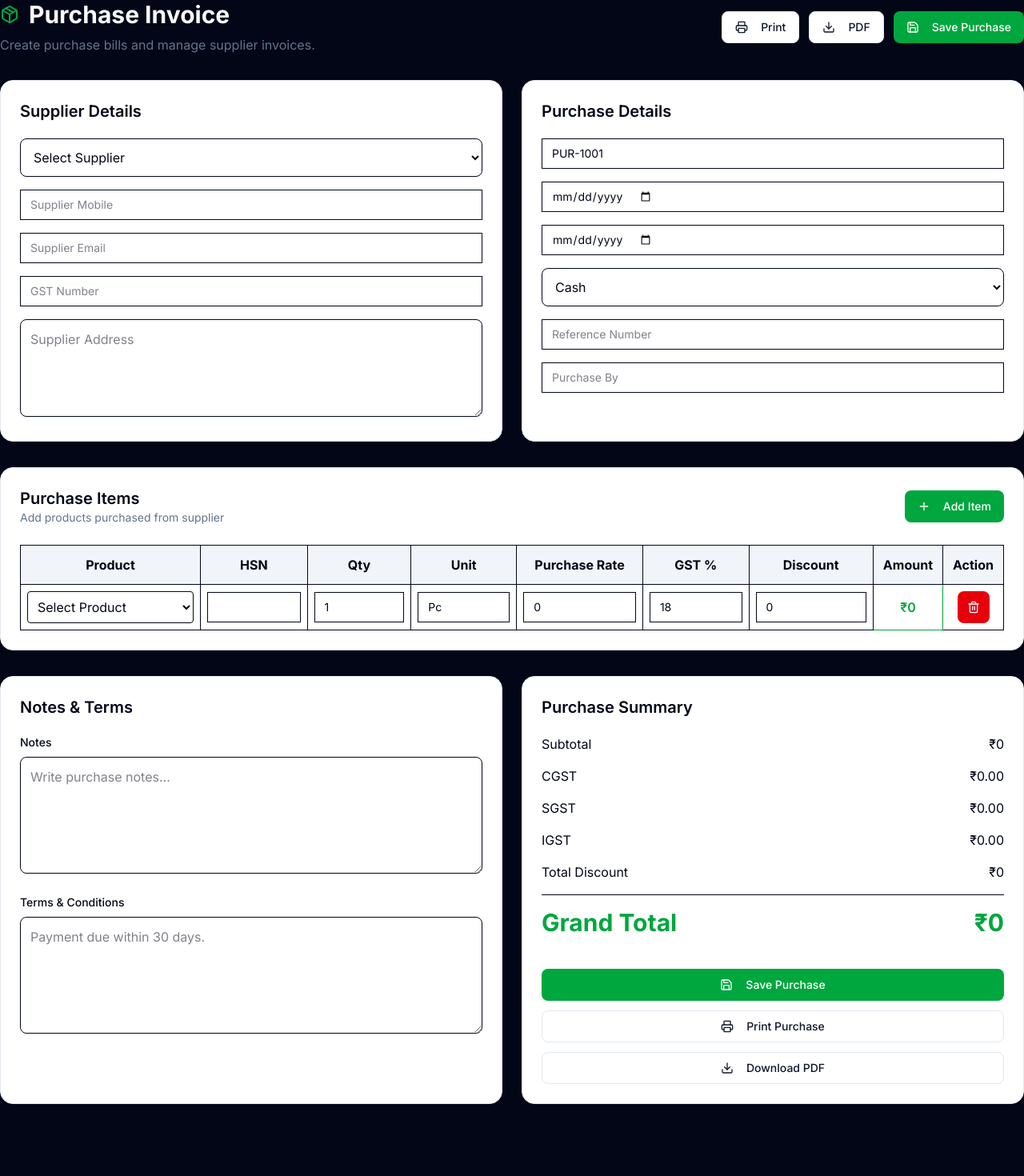
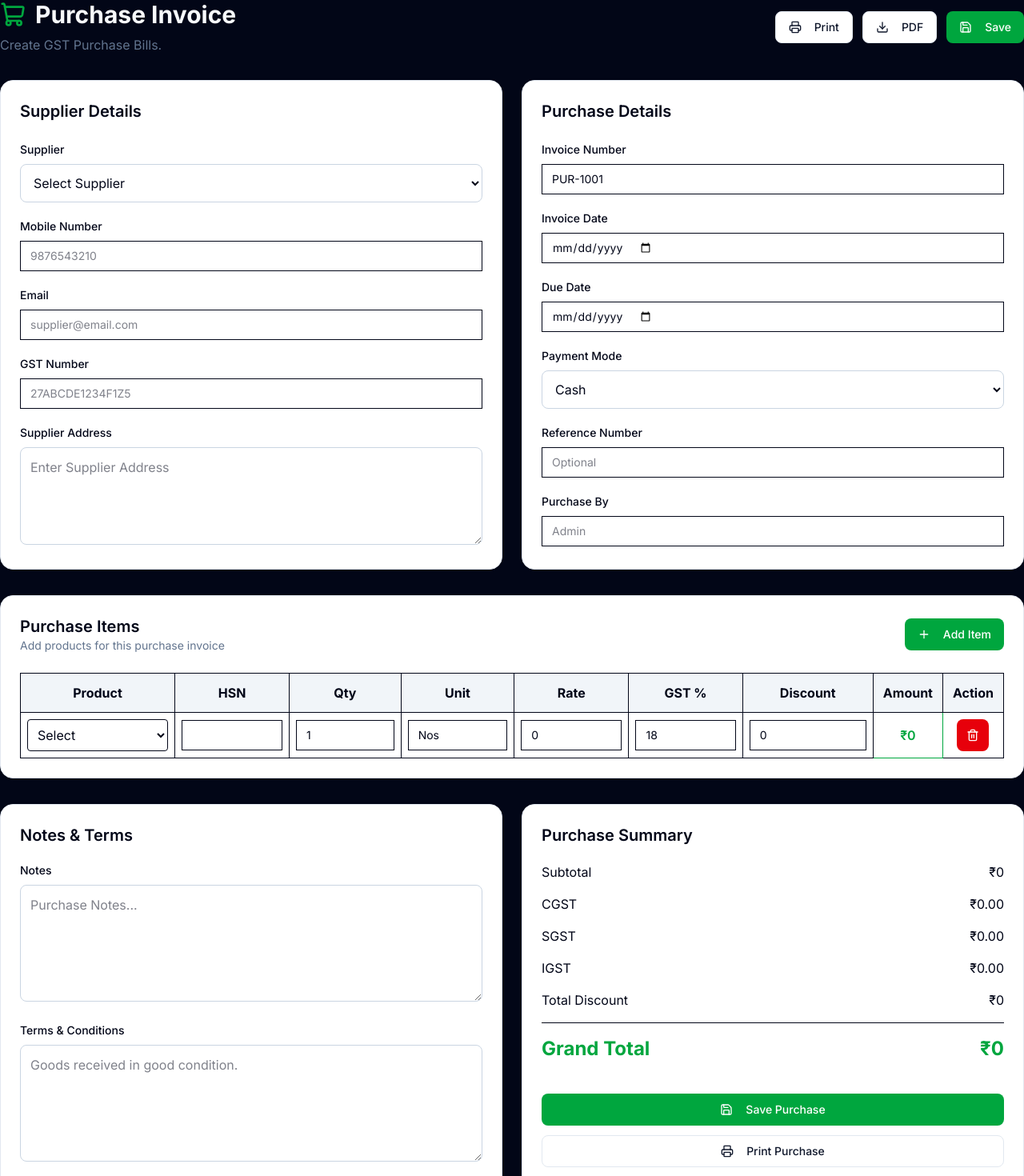
Before and after one commit to Kesarkarale/LedgerFlow, a Next.js app: page /purchase in a window 1280 px wide. Shown: the top 1470 px of the page at 80% size. Before the commit the page ends 1380 px from the top, so only its background shows below. Built offline with nearby package versions, Linux system fonts and the light colour scheme.

Commit message:
Update page.tsx

```diff
--- a/src/app/purchase/page.tsx
+++ b/src/app/purchase/page.tsx
@@ -2,12 +2,12 @@
 
 import { useMemo, useState } from "react";
 import {
-  Package,
+  ShoppingCart,
   Plus,
-  Trash2,
   Save,
   Printer,
   Download,
+  Trash2,
 } from "lucide-react";
 
 import { Card } from "@/components/ui/card";
@@ -27,39 +27,40 @@ type PurchaseItem = {
 
 const suppliers = [
   "ABC Suppliers",
-  "Tech Distributors",
-  "Shree Electronics",
-  "Global Traders",
+  "Sai Traders",
+  "Om Enterprises",
+  "Shree Distributors",
 ];
 
-const products = [
+const productList = [
   {
     name: "HP Laptop",
     hsn: "8471",
-    rate: 48000,
+    rate: 45000,
     gst: 18,
-    unit: "Pc",
+    unit: "Nos",
   },
   {
     name: "Dell Mouse",
     hsn: "8471",
-    rate: 450,
+    rate: 420,
     gst: 18,
-    unit: "Pc",
+    unit: "Nos",
   },
   {
     name: "Keyboard",
     hsn: "8471",
     rate: 700,
     gst: 18,
-    unit: "Pc",
+    unit: "Nos",
   },
 ];
 
 export default function PurchasePage() {
 
+  const [invoiceNo] = useState("PUR-1001");
   const [supplier, setSupplier] = useState("");
-  const [purchaseDate, setPurchaseDate] = useState("");
+  const [invoiceDate, setInvoiceDate] = useState("");
   const [paymentMode, setPaymentMode] = useState("Cash");
   const [notes, setNotes] = useState("");
 
@@ -69,28 +70,31 @@ export default function PurchasePage() {
       product: "",
       hsn: "",
       qty: 1,
-      unit: "Pc",
+      unit: "Nos",
       rate: 0,
       gst: 18,
       discount: 0,
     },
   ]);
 
-  const updateItem = (
+  function updateItem(
     id: number,
     key: keyof PurchaseItem,
-    value: string | number
-  ) => {
+    value: any
+  ) {
     setItems((prev) =>
       prev.map((item) =>
         item.id === id
-          ? { ...item, [key]: value }
+          ? {
+              ...item,
+              [key]: value,
+            }
           : item
       )
     );
-  };
+  }
 
-  const addItem = () => {
+  function addItem() {
     setItems((prev) => [
       ...prev,
       {
@@ -98,41 +102,49 @@ export default function PurchasePage() {
         product: "",
         hsn: "",
         qty: 1,
-        unit: "Pc",
+        unit: "Nos",
         rate: 0,
         gst: 18,
         discount: 0,
       },
     ]);
-  };
+  }
 
-  const removeItem = (id: number) => {
+  function removeItem(id: number) {
     setItems((prev) =>
       prev.filter((item) => item.id !== id)
     );
-  };
+  }
 
   const subtotal = useMemo(() => {
-    return items.reduce((sum, item) => {
-      return sum + item.qty * item.rate - item.discount;
-    }, 0);
+    return items.reduce(
+      (sum, item) =>
+        sum +
+        item.qty * item.rate -
+        item.discount,
+      0
+    );
   }, [items]);
 
   const gstAmount = useMemo(() => {
     return items.reduce((sum, item) => {
       const amount =
-        item.qty * item.rate - item.discount;
+        item.qty * item.rate -
+        item.discount;
 
-      return sum + (amount * item.gst) / 100;
+      return (
+        sum +
+        (amount * item.gst) / 100
+      );
     }, 0);
   }, [items]);
 
-  const grandTotal = subtotal + gstAmount;
+  const grandTotal =
+    subtotal + gstAmount;
 
   return (
+
 <div className="space-y-8">
-
-      {/* Header */}
 
 <div className="flex items-center justify-between">
 
@@ -140,14 +152,16 @@ export default function PurchasePage() {
 
 <h1 className="flex items-center gap-3 text-3xl font-bold">
 
-            <Package className="text-green-600" />
+<ShoppingCart className="h-8 w-8 text-green-600"/>
 
 Purchase Invoice
 
 </h1>
 
 <p className="mt-2 text-slate-500">
-            Create purchase bills and manage supplier invoices.
+
+Create GST Purchase Bills.
+
 </p>
 
 </div>
@@ -174,7 +188,7 @@ export default function PurchasePage() {
 
 <Save className="mr-2 h-4 w-4"/>
 
-            Save Purchase
+Save
 
 </Button>
 
@@ -182,24 +196,29 @@ export default function PurchasePage() {
 
 </div>
 
-      {/* Supplier & Purchase Details */}
-
 <div className="grid gap-6 lg:grid-cols-2">
+        {/* ================= Supplier Details ================= */}
 
       <Card className="p-6">
 
-          <h2 className="mb-5 text-xl font-semibold">
+        <h2 className="mb-6 text-xl font-semibold">
+
           Supplier Details
+
         </h2>
 
-          <div className="space-y-4">
+        <div className="space-y-5">
+
+          <div>
+
+            <label className="mb-2 block text-sm font-medium">
+              Supplier
+            </label>
 
             <select
               value={supplier}
-              onChange={(e) =>
-                setSupplier(e.target.value)
-              }
-              className="w-full rounded-lg border p-3"
+              onChange={(e) => setSupplier(e.target.value)}
+              className="w-full rounded-lg border border-slate-300 p-3 outline-none focus:border-green-600"
             >
 
               <option value="">
@@ -219,51 +238,119 @@ export default function PurchasePage() {
 
             </select>
 
-            <Input placeholder="Supplier Mobile"/>
+          </div>
 
-            <Input placeholder="Supplier Email"/>
+          <div>
 
-            <Input placeholder="GST Number"/>
+            <label className="mb-2 block text-sm font-medium">
+              Mobile Number
+            </label>
+
+            <Input placeholder="9876543210" />
+
+          </div>
+
+          <div>
+
+            <label className="mb-2 block text-sm font-medium">
+              Email
+            </label>
+
+            <Input placeholder="supplier@email.com" />
+
+          </div>
+
+          <div>
+
+            <label className="mb-2 block text-sm font-medium">
+              GST Number
+            </label>
+
+            <Input placeholder="27ABCDE1234F1Z5" />
+
+          </div>
+
+          <div>
+
+            <label className="mb-2 block text-sm font-medium">
+              Supplier Address
+            </label>
 
             <textarea
               rows={4}
-              placeholder="Supplier Address"
-              className="w-full rounded-lg border p-3"
+              placeholder="Enter Supplier Address"
+              className="w-full rounded-lg border border-slate-300 p-3 outline-none focus:border-green-600"
             />
+
+          </div>
 
         </div>
 
       </Card>
 
+      {/* ================= Purchase Details ================= */}
+
       <Card className="p-6">
 
-          <h2 className="mb-5 text-xl font-semibold">
+        <h2 className="mb-6 text-xl font-semibold">
+
           Purchase Details
+
         </h2>
 
-          <div className="space-y-4">
+        <div className="space-y-5">
+
+          <div>
+
+            <label className="mb-2 block text-sm font-medium">
+              Invoice Number
+            </label>
 
             <Input
-              value="PUR-1001"
+              value={invoiceNo}
               readOnly
             />
 
+          </div>
+
+          <div>
+
+            <label className="mb-2 block text-sm font-medium">
+              Invoice Date
+            </label>
+
             <Input
               type="date"
-              value={purchaseDate}
-              onChange={(e)=>
-                setPurchaseDate(e.target.value)
+              value={invoiceDate}
+              onChange={(e) =>
+                setInvoiceDate(e.target.value)
               }
             />
 
-            <Input type="date"/>
+          </div>
+
+          <div>
+
+            <label className="mb-2 block text-sm font-medium">
+              Due Date
+            </label>
+
+            <Input type="date" />
+
+          </div>
+
+          <div>
+
+            <label className="mb-2 block text-sm font-medium">
+              Payment Mode
+            </label>
 
             <select
               value={paymentMode}
-              onChange={(e)=>
+              onChange={(e) =>
                 setPaymentMode(e.target.value)
               }
-              className="w-full rounded-lg border p-3"
+              className="w-full rounded-lg border border-slate-300 p-3 outline-none focus:border-green-600"
             >
 
               <option>Cash</option>
@@ -274,9 +361,27 @@ export default function PurchasePage() {
 
             </select>
 
-            <Input placeholder="Reference Number"/>
+          </div>
 
-            <Input placeholder="Purchase By"/>
+          <div>
+
+            <label className="mb-2 block text-sm font-medium">
+              Reference Number
+            </label>
+
+            <Input placeholder="Optional" />
+
+          </div>
+
+          <div>
+
+            <label className="mb-2 block text-sm font-medium">
+              Purchase By
+            </label>
+
+            <Input placeholder="Admin" />
+
+          </div>
 
         </div>
 
@@ -292,11 +397,15 @@ export default function PurchasePage() {
           <div>
 
             <h2 className="text-xl font-semibold">
+
               Purchase Items
+
             </h2>
 
             <p className="text-sm text-slate-500">
-              Add products purchased from supplier
+
+              Add products for this purchase invoice
+
             </p>
 
           </div>
@@ -305,28 +414,39 @@ export default function PurchasePage() {
             onClick={addItem}
             className="bg-green-600 hover:bg-green-700"
           >
-            <Plus className="mr-2 h-4 w-4" />
+
+            <Plus className="mr-2 h-4 w-4"/>
+
             Add Item
+
           </Button>
 
         </div>
 
         <div className="overflow-x-auto">
 
-          <table className="min-w-full border rounded-lg">
+          <table className="min-w-full border">
 
             <thead className="bg-slate-100">
 
               <tr>
 
                 <th className="border p-3">Product</th>
+
                 <th className="border p-3">HSN</th>
+
                 <th className="border p-3">Qty</th>
+
                 <th className="border p-3">Unit</th>
-                <th className="border p-3">Purchase Rate</th>
+
+                <th className="border p-3">Rate</th>
+
                 <th className="border p-3">GST %</th>
+
                 <th className="border p-3">Discount</th>
+
                 <th className="border p-3">Amount</th>
+
                 <th className="border p-3">Action</th>
 
               </tr>
@@ -352,8 +472,10 @@ export default function PurchasePage() {
                         onChange={(e) => {
 
                           const selected =
-                            products.find(
-                              p => p.name === e.target.value
+                            productList.find(
+                              (p) =>
+                                p.name ===
+                                e.target.value
                             );
 
                           updateItem(
@@ -364,28 +486,51 @@ export default function PurchasePage() {
 
                           if (selected) {
 
-                            updateItem(item.id, "hsn", selected.hsn);
-                            updateItem(item.id, "rate", selected.rate);
-                            updateItem(item.id, "gst", selected.gst);
-                            updateItem(item.id, "unit", selected.unit);
+                            updateItem(
+                              item.id,
+                              "hsn",
+                              selected.hsn
+                            );
+
+                            updateItem(
+                              item.id,
+                              "rate",
+                              selected.rate
+                            );
+
+                            updateItem(
+                              item.id,
+                              "gst",
+                              selected.gst
+                            );
+
+                            updateItem(
+                              item.id,
+                              "unit",
+                              selected.unit
+                            );
 
                           }
 
                         }}
-                        className="w-52 rounded border p-2"
+                        className="w-44 rounded border p-2"
                       >
 
                         <option value="">
-                          Select Product
+
+                          Select
+
                         </option>
 
-                        {products.map((p) => (
+                        {productList.map((p) => (
 
                           <option
                             key={p.name}
                             value={p.name}
                           >
+
                             {p.name}
+
                           </option>
 
                         ))}
@@ -492,7 +637,7 @@ export default function PurchasePage() {
                         }
                       >
 
-                        <Trash2 className="h-4 w-4" />
+                        <Trash2 className="h-4 w-4"/>
 
                       </Button>
 
@@ -511,7 +656,7 @@ export default function PurchasePage() {
         </div>
 
       </Card>
-            {/* ================= Summary ================= */}
+        {/* ================= Notes & Summary ================= */}
 
       <div className="grid gap-6 lg:grid-cols-2">
 
@@ -535,8 +680,8 @@ export default function PurchasePage() {
                 rows={5}
                 value={notes}
                 onChange={(e) => setNotes(e.target.value)}
-                placeholder="Write purchase notes..."
-                className="w-full rounded-lg border p-3"
+                placeholder="Purchase Notes..."
+                className="w-full rounded-lg border border-slate-300 p-3"
               />
 
             </div>
@@ -549,8 +694,8 @@ export default function PurchasePage() {
 
               <textarea
                 rows={5}
-                placeholder="Payment due within 30 days."
-                className="w-full rounded-lg border p-3"
+                placeholder="Goods received in good condition."
+                className="w-full rounded-lg border border-slate-300 p-3"
               />
 
             </div>
@@ -559,7 +704,7 @@ export default function PurchasePage() {
 
         </Card>
 
-        {/* Purchase Summary */}
+        {/* Summary */}
 
         <Card className="p-6">
 
@@ -573,9 +718,7 @@ export default function PurchasePage() {
 
               <span>Subtotal</span>
 
-              <span>
-                ₹{subtotal.toLocaleString()}
-              </span>
+              <span>₹{subtotal.toLocaleString()}</span>
 
             </div>
 
@@ -612,39 +755,39 @@ export default function PurchasePage() {
               <span>Total Discount</span>
 
               <span>
+
                 ₹
                 {items
                   .reduce(
-                    (sum, item) => sum + item.discount,
+                    (sum, item) =>
+                      sum + item.discount,
                     0
                   )
                   .toLocaleString()}
+
               </span>
 
             </div>
 
             <hr />
 
-            <div className="flex justify-between text-3xl font-bold text-green-600">
+            <div className="flex justify-between text-2xl font-bold text-green-600">
 
               <span>Grand Total</span>
 
               <span>
+
                 ₹{grandTotal.toLocaleString()}
+
               </span>
 
             </div>
 
             <div className="grid gap-3 pt-6">
 
-              <Button
-                className="bg-green-600 hover:bg-green-700"
-                onClick={() => {
-                  alert("Purchase Saved Successfully");
-                }}
-              >
+              <Button className="bg-green-600 hover:bg-green-700">
 
-                <Save className="mr-2 h-4 w-4" />
+                <Save className="mr-2 h-4 w-4"/>
 
                 Save Purchase
 
@@ -655,7 +798,7 @@ export default function PurchasePage() {
                 onClick={() => window.print()}
               >
 
-                <Printer className="mr-2 h-4 w-4" />
+                <Printer className="mr-2 h-4 w-4"/>
 
                 Print Purchase
 
@@ -663,12 +806,12 @@ export default function PurchasePage() {
 
               <Button
                 variant="outline"
-                onClick={() => {
-                  alert("PDF Download Coming Soon");
-                }}
+                onClick={() =>
+                  alert("PDF Export Coming Soon")
+                }
               >
 
-                <Download className="mr-2 h-4 w-4" />
+                <Download className="mr-2 h-4 w-4"/>
 
                 Download PDF
 
@@ -683,5 +826,7 @@ export default function PurchasePage() {
       </div>
 
     </div>
+
   );
+
 }
```
Lines whose indentation alone changed are shown as unchanged.
